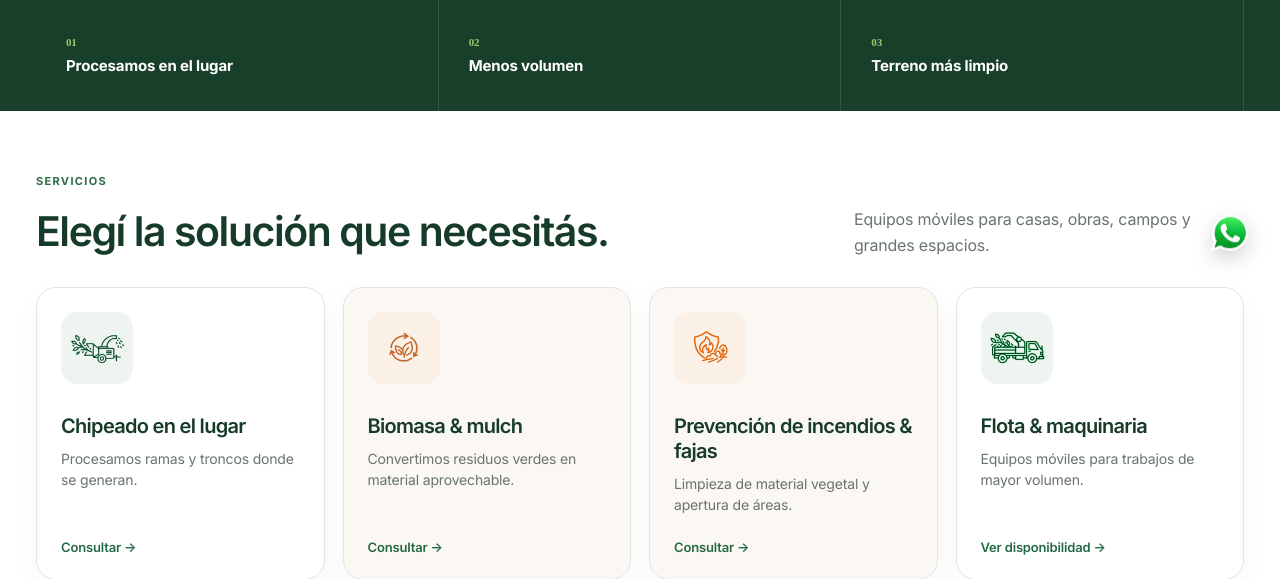
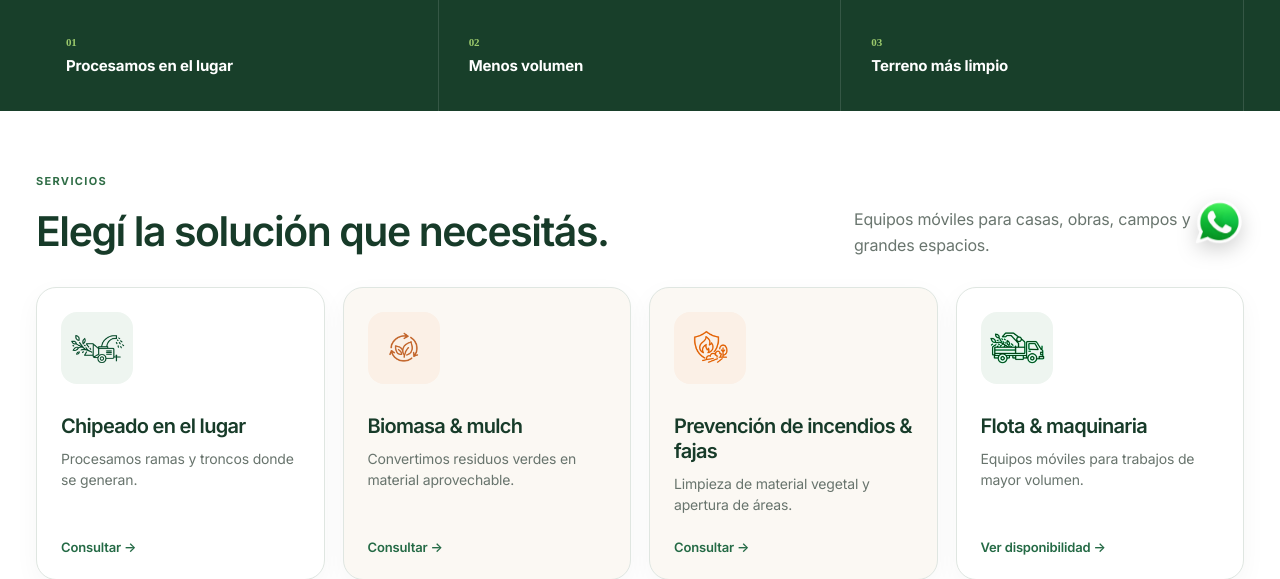
Before and after one commit to equantum-py/ecotritura, a Flask app: page / in a window 1280 px wide. Shown: the part 510-1089 px from the top of the page. Run offline with Flask 3, Linux system fonts and the light colour scheme.

Commit message:
Aumentar WhatsApp flotante en desktop

```diff
--- a/static/css/style.css
+++ b/static/css/style.css
@@ -574,3 +574,18 @@ body .wa-float svg{display:none!important}
  body .wa-float img{width:56px!important;height:56px!important;max-width:56px!important;max-height:56px!important}
 }
 @media(prefers-reduced-motion:reduce){body .wa-float,body .wa-float img{animation:none!important}}
+
+/* WhatsApp flotante: mayor presencia en desktop */
+@media(min-width:901px){
+ body .wa-float{
+  width:76px!important;height:76px!important;
+  min-width:76px!important;max-width:76px!important;
+  min-height:76px!important;max-height:76px!important;
+  right:24px!important;bottom:24px!important;
+ }
+ body .wa-float img{
+  width:76px!important;height:76px!important;
+  min-width:76px!important;max-width:76px!important;
+  min-height:76px!important;max-height:76px!important;
+ }
+}
```
